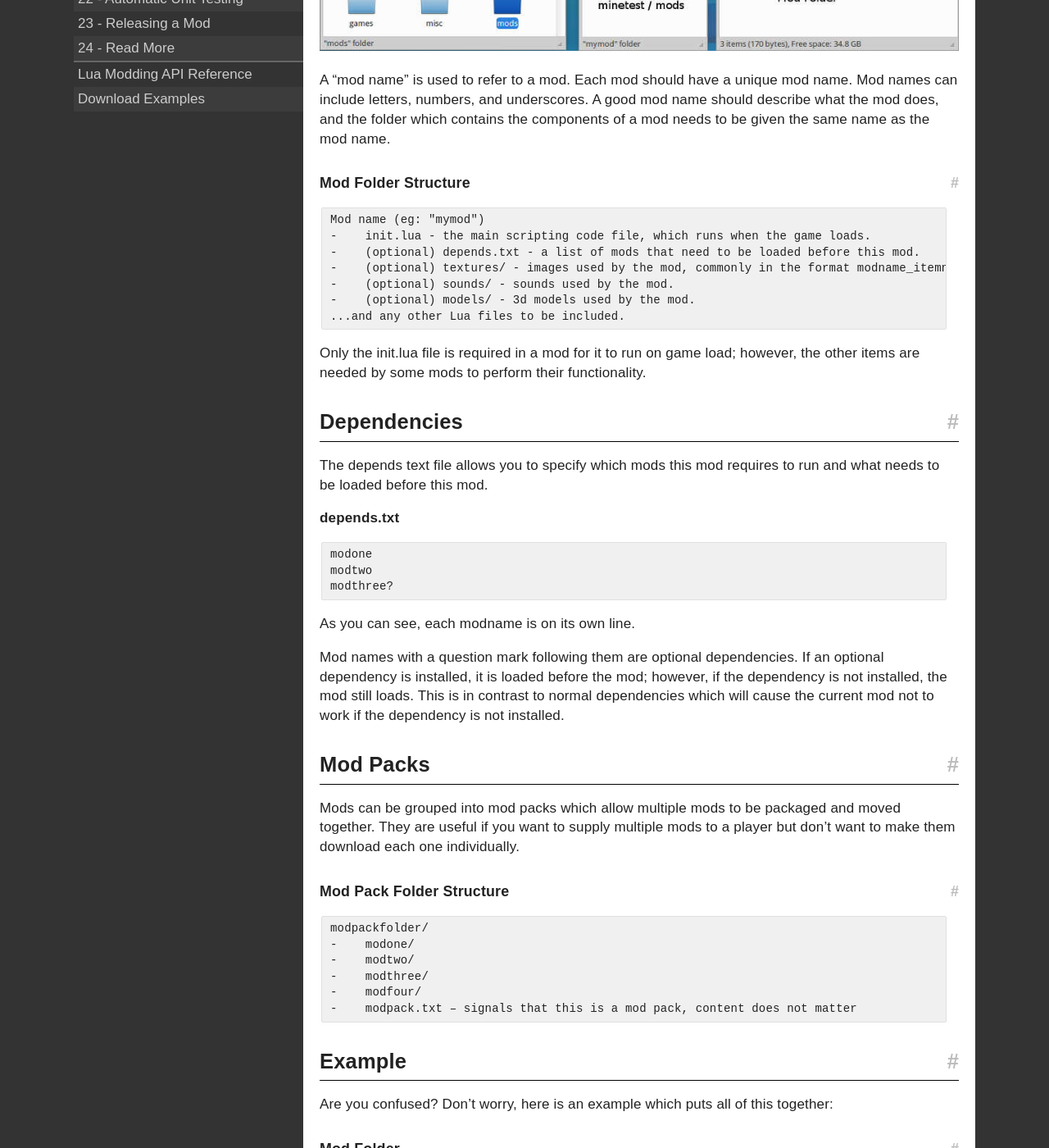
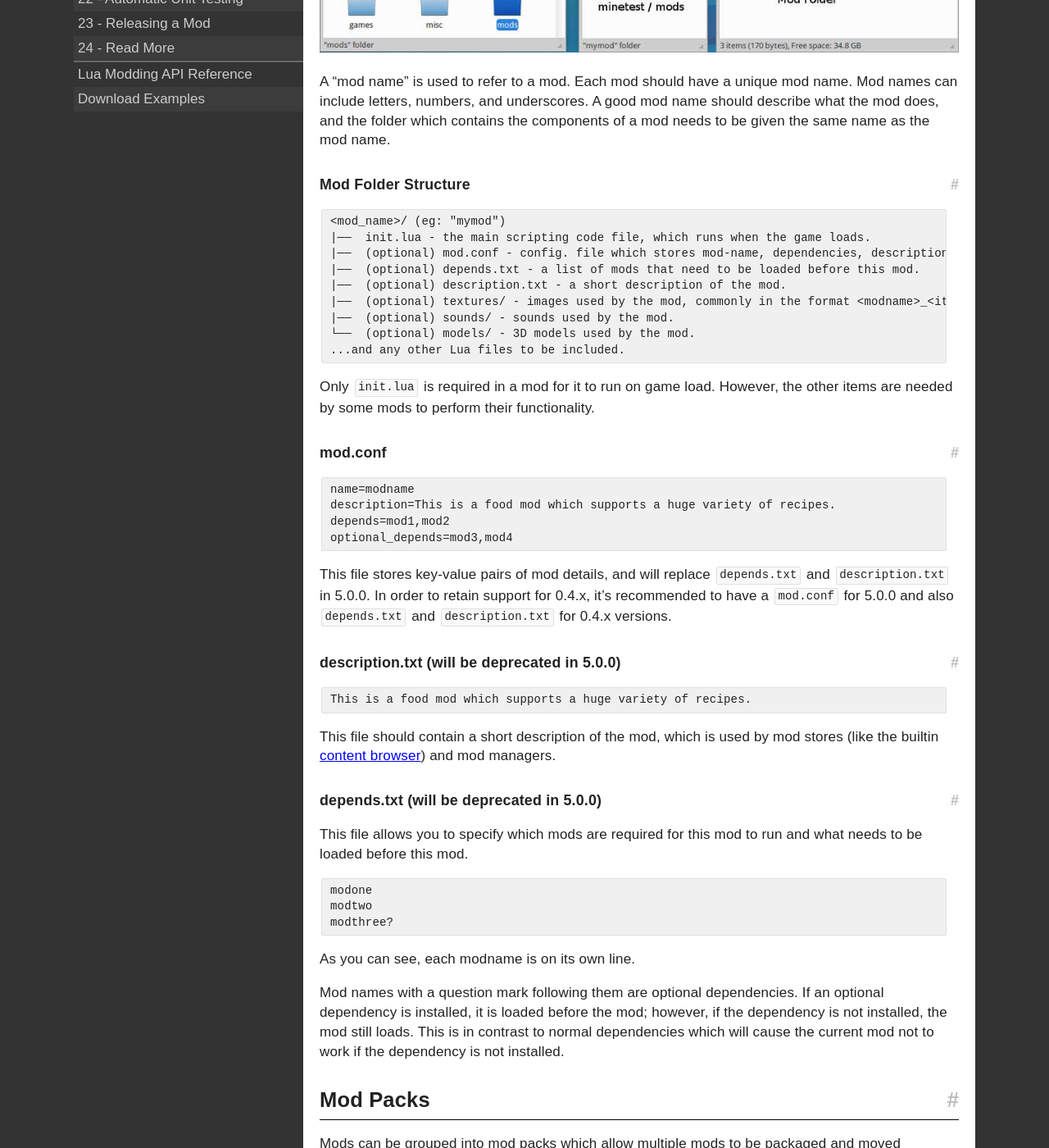
Before and after one commit to rubenwardy/minetest_modding_book, a Jekyll site: the page built from _en/basics/folders.md, in a window 1280 px wide and 1400 px high, scrolled down 688 px. Shown: the whole window at 82% size. Built offline with Jekyll 4.4.1, drawn with Linux system fonts in a browser that asks for light colours; nearby versions of some CDN libraries; some of the changed text lies outside the part shown.

Commit message:
Update / Improve "Folder Structure"

```diff
--- a/_en/basics/folders.md
+++ b/_en/basics/folders.md
@@ -21,7 +21,7 @@ is an essential skill when creating mods.
 
 Each mod has its own folder where all its Lua code, textures, models, and sounds
 are placed. These folders need to be placed in a mod location such as
-minetest/mods.
+`minetest/mods`.
 
 ![Find the mod's folder]({{ page.root }}//static/folder_modfolder.jpg)
 
@@ -31,23 +31,40 @@ describe what the mod does, and the folder which contains the components of a mo
 needs to be given the same name as the mod name.
 
 ### Mod Folder Structure
-    Mod name (eg: "mymod")
-    -    init.lua - the main scripting code file, which runs when the game loads.
-    -    (optional) depends.txt - a list of mods that need to be loaded before this mod.
-    -    (optional) textures/ - images used by the mod, commonly in the format modname_itemname.png.
-    -    (optional) sounds/ - sounds used by the mod.
-    -    (optional) models/ - 3d models used by the mod.
+
+    <mod_name>/ (eg: "mymod")
+    |──  init.lua - the main scripting code file, which runs when the game loads.
+    |──  (optional) mod.conf - config. file which stores mod-name, dependencies, description, etc.
+    |──  (optional) depends.txt - a list of mods that need to be loaded before this mod.
+    |──  (optional) description.txt - a short description of the mod.
+    |──  (optional) textures/ - images used by the mod, commonly in the format <modname>_<itemname>.png.
+    |──  (optional) sounds/ - sounds used by the mod.
+    └──  (optional) models/ - 3D models used by the mod.
     ...and any other Lua files to be included.
 
-Only the init.lua file is required in a mod for it to run on game load; however,
+Only `init.lua` is required in a mod for it to run on game load. However,
 the other items are needed by some mods to perform their functionality.
 
-## Dependencies
+### mod.conf
 
-The depends text file allows you to specify which mods this mod requires to run and what
+    name=modname
+    description=This is a food mod which supports a huge variety of recipes.
+    depends=mod1,mod2
+    optional_depends=mod3,mod4
+
+This file stores key-value pairs of mod details, and will replace `depends.txt` and `description.txt` in 5.0.0. In order to retain support for 0.4.x, it's recommended to have a `mod.conf` for 5.0.0 and also `depends.txt` and `description.txt` for 0.4.x versions.
+
+### description.txt (will be deprecated in 5.0.0)
+
+    This is a food mod which supports a huge variety of recipes.
+
+This file should contain a short description of the mod, which is used by mod stores (like the builtin
+[content browser](https://content.minetest.net)) and mod managers.
+
+### depends.txt (will be deprecated in 5.0.0)
+
+This file allows you to specify which mods are required for this mod to run and what
 needs to be loaded before this mod.
-
-**depends.txt**
 
     modone
     modtwo
@@ -68,29 +85,32 @@ and moved together. They are useful if you want to supply multiple mods to
 a player but don't want to make them download each one individually.
 
 ### Mod Pack Folder Structure
-    modpackfolder/
-    -    modone/
-    -    modtwo/
-    -    modthree/
-    -    modfour/
-    -    modpack.txt – signals that this is a mod pack, content does not matter
+
+    <modpack_name>/
+    |──  modone/
+    |──  modtwo/
+    |──  modthree/
+    |──  modfour/
+    └──  modpack.txt – signals that this is a mod pack, content does not matter
 
 ## Example
 
 Are you confused? Don't worry, here is an example which puts all of this together:
 
 ### Mod Folder
+
     mymod/
-    -    textures/
-    -    -    mymod_node.png
-    -    init.lua
-    -    depends.txt
-
+    |──  textures/
+    |    └──  mymod_node.png
+    |──  init.lua
+    └──  depends.txt
 
 ### depends.txt
+
     default
 
 ### init.lua
+
 {% highlight lua %}
 print("This file will be run at load time!")
 
@@ -108,7 +128,7 @@ minetest.register_node("mymod:node", {
 })
 {% endhighlight %}
 
-This mod has the name "mymod". It has two text files: init.lua and depends.txt.\\
+This mod has the name `mymod`. It has two text files: `init.lua` and `depends.txt`.\\
 The script prints a message and then registers a node – which will be explained in the next chapter.\\
-The depends text file adds a dependency on the default mod which is in minetest_game.\\
-There is also a texture in textures/ for the node.
+The depends text file adds a dependency on the `default` mod which is in `minetest_game`.\\
+There is also a texture in `textures/` for the node.
```
